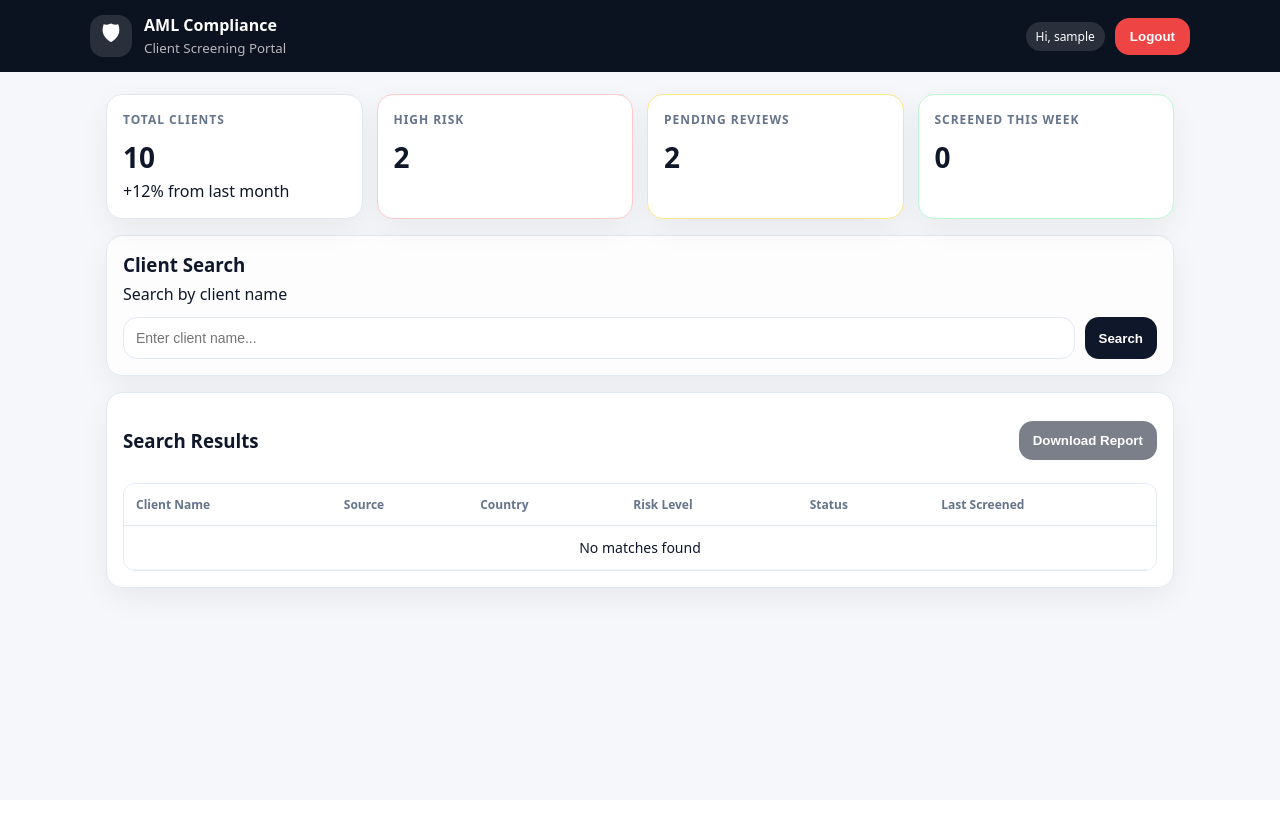
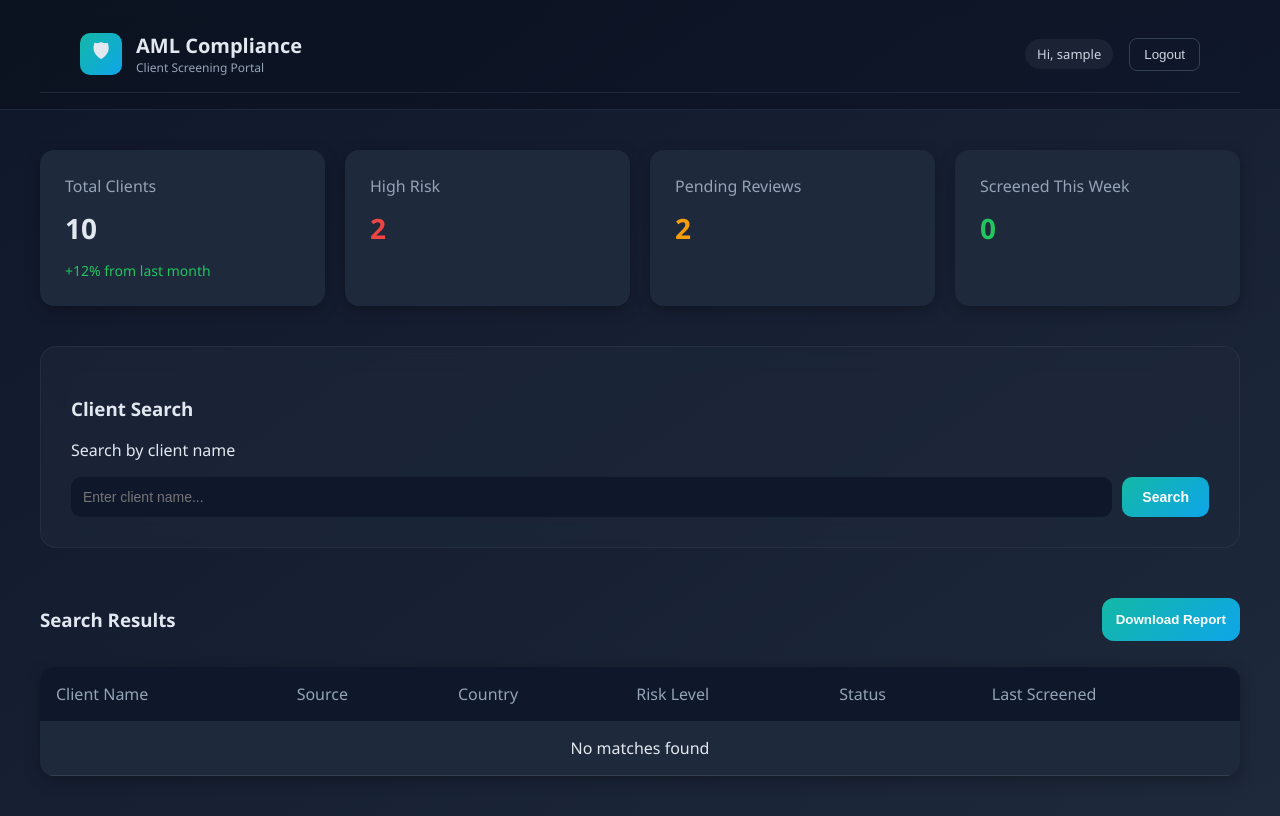
Before and after one commit to evantoh/aml-backend, a Django app: page / in a window 1280 px wide. Before the commit the page ends 607 px from the top, so only its background shows below. Run offline with Django 5.2, Linux system fonts and the light colour scheme; the visitor is signed in with stand-in values (Sample User, id 1); parts of the project's set-up code (start-up, migrations or seed data) failed here and were passed over.

Commit message:
fix css errors

```diff
--- a/sanctions/static/style.css
+++ b/sanctions/static/style.css
@@ -1,214 +1,369 @@
-:root{
-  --bg:#f6f7fb;
-  --card:#ffffff;
-  --text:#0f172a;
-  --muted:#64748b;
-  --border:#e2e8f0;
-  --shadow: 0 10px 30px rgba(2,6,23,0.06);
-  --radius: 16px;
+/* ================= GLOBAL ================= */
+
+body {
+  margin: 0;
+  font-family: "Segoe UI", sans-serif;
+  background: linear-gradient(145deg, #0f172a, #1e293b);
+  color: #e2e8f0;
 }
 
-*{ box-sizing:border-box; }
-body{
-  margin:0;
-  font-family: ui-sans-serif, system-ui, -apple-system, Segoe UI, Roboto, Arial;
-  background: var(--bg);
-  color: var(--text);
+.container {
+  padding: 40px;
+  max-width: 1300px;
+  margin: auto;
 }
 
-.topbar{
-  background:#0b1220;
-  color:#fff;
-  padding:14px 18px;
-}
-.topbar-inner{
-  max-width:1100px;
-  margin:0 auto;
-  display:flex;
-  align-items:center;
-  justify-content:space-between;
-  gap:16px;
-}
-.brand{
-  display:flex;
-  align-items:center;
-  gap:12px;
-}
-.logo-icon{
-  font-size:22px;
-  width:42px;
-  height:42px;
-  display:flex;
-  align-items:center;
-  justify-content:center;
-  background: rgba(255,255,255,0.12);
-  border-radius: 14px;
-}
-.topbar h2{ margin:0; font-size:16px; font-weight:800; }
-.topbar small{ color: rgba(255,255,255,0.7); }
+/* ================= NAVBAR ================= */
 
-.topbar-actions{
-  display:flex;
-  align-items:center;
-  gap:10px;
-}
-.user-pill{
-  padding:6px 10px;
-  border-radius:999px;
-  background: rgba(255,255,255,0.12);
-  font-size:12px;
+.topbar {
+  background: linear-gradient(145deg, #0b1220, #0f172a);
+  padding: 16px 40px;
+  border-bottom: 1px solid #1e293b;
 }
 
-.container{
-  max-width:1100px;
-  margin: 22px auto;
-  padding: 0 16px 40px;
+.topbar-inner {
+  max-width: 1300px;
+  margin: auto;
+  display: flex;
+  justify-content: space-between;
+  align-items: center;
 }
 
-.stats-grid{
-  display:grid;
-  grid-template-columns: repeat(4, minmax(0,1fr));
-  gap:14px;
-}
-@media (max-width: 900px){
-  .stats-grid{ grid-template-columns: repeat(2, minmax(0,1fr)); }
-}
-@media (max-width: 520px){
-  .stats-grid{ grid-template-columns: 1fr; }
+.logo {
+  display: flex;
+  align-items: center;
+  gap: 14px;
 }
 
-.card{
-  background: var(--card);
-  border: 1px solid var(--border);
-  border-radius: var(--radius);
-  padding: 16px;
-  box-shadow: var(--shadow);
-}
-.card h4{ margin:0; font-size:12px; color: var(--muted); text-transform:uppercase; letter-spacing:.08em;}
-.card h2{ margin:10px 0 4px; font-size:28px; }
-.muted{ color: var(--muted); font-size: 12px; }
-
-.card.danger{ border-color: #fecaca; }
-.card.warning{ border-color: #fde68a; }
-.card.success{ border-color: #bbf7d0; }
-
-.glass-panel{
-  margin-top:16px;
-  background: rgba(255,255,255,0.8);
-  border: 1px solid var(--border);
-  border-radius: var(--radius);
-  padding: 16px;
-  box-shadow: var(--shadow);
+.logo-icon {
+  width: 42px;
+  height: 42px;
+  background: linear-gradient(135deg, #14b8a6, #0ea5e9);
+  display: flex;
+  align-items: center;
+  justify-content: center;
+  border-radius: 10px;
+  font-size: 20px;
 }
 
-.search-section h3{ margin:0; }
-.search-section p{ margin:6px 0 12px; }
-
-.search-bar{
-  display:flex;
-  gap:10px;
-}
-.search-bar input{
-  flex:1;
-  padding:12px 12px;
-  border-radius: 14px;
-  border:1px solid var(--border);
-  outline:none;
-  font-size:14px;
-  background:#fff;
-}
-.search-bar input:focus{
-  border-color:#94a3b8;
-  box-shadow: 0 0 0 4px rgba(148,163,184,0.25);
+.logo h2 {
+  margin: 0;
+  font-size: 20px;
+  font-weight: 600;
 }
 
-.primary-btn{
-  background:#0f172a;
-  color:#fff;
-  border:none;
-  padding:12px 14px;
-  border-radius:14px;
-  cursor:pointer;
-  font-weight:700;
+.logo small {
+  display: block;
+  font-size: 12px;
+  color: #94a3b8;
 }
-.primary-btn:hover{ filter: brightness(0.95); }
-.primary-btn:disabled{ opacity:.55; cursor:not-allowed; }
 
-.btn{
-  padding:10px 14px;
-  border-radius:14px;
-  border:1px solid transparent;
-  font-weight:800;
-  cursor:pointer;
+.nav-right {
+  display: flex;
+  align-items: center;
+  gap: 16px;
 }
-.btn-danger{
-  background:#ef4444;
-  border-color:#ef4444;
-  color:#fff;
+
+.user-pill {
+  background: rgba(255,255,255,0.05);
+  padding: 6px 12px;
+  border-radius: 20px;
+  font-size: 13px;
+  color: #cbd5e1;
 }
-.btn-danger:hover{ filter: brightness(0.95); }
 
-.results-section{
-  margin-top:16px;
-  background: var(--card);
-  border: 1px solid var(--border);
-  border-radius: var(--radius);
+.logout-btn {
+  padding: 8px 14px;
+  border-radius: 8px;
+  border: 1px solid #334155;
+  background: transparent;
+  color: #cbd5e1;
+  cursor: pointer;
+  transition: 0.2s ease;
+}
+
+.logout-btn:hover {
+  background: #1e293b;
+}
+
+/* ================= STATS GRID ================= */
+
+.stats-grid {
+  display: grid;
+  grid-template-columns: repeat(4, 1fr);
+  gap: 20px;
+  margin-bottom: 40px;
+}
+
+.card {
+  background: #1e293b;
+  padding: 25px;
+  border-radius: 14px;
+  box-shadow: 0 4px 15px rgba(0,0,0,0.3);
+  transition: transform 0.2s ease;
+}
+
+.card:hover {
+  transform: translateY(-4px);
+}
+
+.card h4 {
+  margin: 0;
+  color: #94a3b8;
+  font-weight: 500;
+}
+
+.card h2 {
+  margin: 12px 0;
+  font-size: 28px;
+}
+
+.card.danger h2 { color: #ef4444; }
+.card.warning h2 { color: #f59e0b; }
+.card.success h2 { color: #22c55e; }
+
+.positive {
+  color: #22c55e;
+  font-size: 14px;
+}
+
+/* ================= SEARCH PANEL ================= */
+
+.glass-panel {
+  background: rgba(30, 41, 59, 0.6);
+  backdrop-filter: blur(12px);
+  padding: 30px;
+  border-radius: 16px;
+  margin-bottom: 40px;
+  border: 1px solid rgba(255,255,255,0.05);
+}
+
+.search-bar {
+  display: flex;
+  gap: 10px;
+  margin-top: 15px;
+}
+
+.search-bar input {
+  flex: 1;
+  padding: 12px;
+  border-radius: 10px;
+  border: none;
+  background: #0f172a;
+  color: white;
+  font-size: 14px;
+}
+
+.search-bar input:focus {
+  outline: 2px solid #14b8a6;
+}
+
+.search-bar button {
+  padding: 12px 20px;
+  border-radius: 10px;
+  border: none;
+  background: linear-gradient(135deg, #14b8a6, #0ea5e9);
+  color: white;
+  cursor: pointer;
+  font-weight: 600;
+  font-size: 14px;
+  transition: 0.2s ease;
+}
+
+.search-bar button:hover {
+  transform: translateY(-2px);
+}
+
+/* ================= RESULTS ================= */
+
+.results-section {
+  margin-top: 20px;
+}
+
+.results-header {
+  display: flex;
+  justify-content: space-between;
+  align-items: center;
+  margin-bottom: 16px;
+}
+
+.download-btn {
+  padding: 10px 18px;
+  border-radius: 10px;
+  font-size: 14px;
+  background: linear-gradient(135deg, #14b8a6, #0ea5e9);
+  border: none;
+  color: white;
+  cursor: pointer;
+  transition: 0.2s ease;
+}
+
+.download-btn:hover {
+  transform: translateY(-2px);
+}
+
+/* ================= TABLE ================= */
+
+.table-container {
+  background: #1e293b;
+  border-radius: 14px;
+  overflow: hidden;
+  box-shadow: 0 4px 15px rgba(0,0,0,0.3);
+}
+
+table {
+  width: 100%;
+  border-collapse: collapse;
+}
+
+th {
+  background: #0f172a;
+  color: #94a3b8;
+  text-align: left;
   padding: 16px;
-  box-shadow: var(--shadow);
+  font-weight: 500;
 }
-.results-header{
-  display:flex;
-  align-items:center;
-  justify-content:space-between;
-  gap:10px;
+
+td {
+  padding: 16px;
+  border-bottom: 1px solid #334155;
 }
-.table-container{
-  margin-top:12px;
-  overflow:auto;
+
+tr:hover {
+  background: rgba(255,255,255,0.03);
+}
+
+/* ================= BADGES ================= */
+
+.badge {
+  padding: 5px 12px;
+  border-radius: 20px;
+  font-size: 12px;
+  font-weight: 600;
+}
+
+.badge.gray {
+  background: #334155;
+  color: #cbd5e1;
+}
+
+.badge.green {
+  background: #064e3b;
+  color: #34d399;
+}
+
+.badge.red {
+  background: #7f1d1d;
+  color: #fca5a5;
+}
+
+/* ================= LOGIN PAGE ================= */
+
+.login-page {
+  height: 100vh;
+  display: flex;
+  align-items: center;
+  justify-content: center;
+  background: linear-gradient(-45deg, #0f172a, #1e293b, #0f172a, #0b1220);
+  background-size: 400% 400%;
+  animation: gradientShift 12s ease infinite;
+}
+
+@keyframes gradientShift {
+  0% { background-position: 0% 50%; }
+  50% { background-position: 100% 50%; }
+  100% { background-position: 0% 50%; }
+}
+
+.login-wrapper {
+  width: 100%;
+  max-width: 420px;
+  padding: 20px;
+}
+
+.login-card {
+  background: rgba(30, 41, 59, 0.85);
+  backdrop-filter: blur(18px);
+  border: 1px solid rgba(255,255,255,0.08);
+  padding: 50px 40px;
+  border-radius: 20px;
+  box-shadow: 0 30px 70px rgba(0,0,0,0.5);
+  text-align: center;
+}
+
+.login-card input {
+  width: 100%;
+  padding: 14px;
+  margin-bottom: 18px;
   border-radius: 12px;
-  border:1px solid var(--border);
+  border: 1px solid #334155;
+  background: #0f172a;
+  color: #fff;
 }
-table{
-  width:100%;
-  border-collapse:collapse;
-  background:#fff;
+
+.login-card input:focus {
+  outline: none;
+  border-color: #14b8a6;
+  box-shadow: 0 0 0 4px rgba(20,184,166,0.15);
 }
-thead th{
-  text-align:left;
-  font-size:12px;
-  color: var(--muted);
-  padding:12px;
-  border-bottom:1px solid var(--border);
+
+.primary-btn {
+  padding: 14px;
+  border-radius: 12px;
+  border: none;
+  background: linear-gradient(135deg, #14b8a6, #0ea5e9);
+  color: white;
+  font-weight: 600;
+  cursor: pointer;
+  transition: 0.2s ease;
 }
-tbody td{
-  padding:12px;
-  border-bottom:1px solid #f1f5f9;
-  font-size:14px;
+
+.primary-btn:hover {
+  transform: translateY(-2px);
+  box-shadow: 0 15px 35px rgba(14,165,233,0.35);
 }
-.center{ text-align:center; color: var(--muted); }
 
-.badge{
-  display:inline-flex;
-  align-items:center;
-  padding:4px 10px;
-  border-radius:999px;
-  font-size:12px;
-  font-weight:800;
-  border:1px solid;
+/* ================= RESPONSIVE ================= */
+
+@media (max-width: 1000px) {
+  .stats-grid {
+    grid-template-columns: repeat(2, 1fr);
+  }
 }
-.badge.gray{ color:#475569; background:#f1f5f9; border-color:#e2e8f0; }
-.badge.green{ color:#166534; background:#dcfce7; border-color:#bbf7d0; }
-.badge.amber{ color:#92400e; background:#fef3c7; border-color:#fde68a; }
-.badge.red{ color:#991b1b; background:#fee2e2; border-color:#fecaca; }
 
-.score{ color: var(--muted); font-size: 12px; margin-left: 6px; }
+@media (max-width: 600px) {
+  .stats-grid {
+    grid-template-columns: 1fr;
+  }
 
-.error-box{
-  margin-top:10px;
-  padding:10px 12px;
-  border-radius: 12px;
-  border:1px solid #fecaca;
-  background:#fee2e2;
-  color:#991b1b;
-  font-size: 13px;
+  .container {
+    padding: 20px;
+  }
 }
+
+.search-bar {
+  display: flex;
+  gap: 10px;
+  margin-top: 15px;
+}
+
+.search-bar input {
+  flex: 1;
+  padding: 12px;
+  border-radius: 10px;
+  border: none;
+  background: #0f172a;
+  color: white;
+  font-size: 14px;
+}
+
+.search-bar button {
+  padding: 12px 20px;
+  border-radius: 10px;
+  border: none;
+  background: linear-gradient(135deg, #14b8a6, #0ea5e9);
+  color: white;
+  cursor: pointer;
+  font-weight: 600;
+  font-size: 14px;
+}
--- a/sanctions/templates/dashboard.html
+++ b/sanctions/templates/dashboard.html
@@ -10,18 +10,26 @@
 <body>
 
   <header class="topbar">
-    <div class="topbar-inner">
-      <div class="brand">
-        <div class="logo-icon">🛡</div>
-        <div>
-          <h2>AML Compliance</h2> <small>Client Screening Portal</small>
-        </div>
-      </div>
-      <div class="topbar-actions"> <span class="user-pill">Hi, {{ request.user.username }}</span>
-        <form method="post" action="{% url 'logout' %}"> {% csrf_token %} <button type="submit"
-            class="btn btn-danger">Logout</button> </form>
+<div class="topbar">
+  <div class="topbar-inner">
+    <div class="logo">
+      <div class="logo-icon">🛡</div>
+      <div>
+        <h2>AML Compliance</h2>
+        <small>Client Screening Portal</small>
       </div>
     </div>
+
+    <div class="nav-right">
+      <div class="user-pill">Hi, {{ user.username }}</div>
+  <form method="post" action="{% url 'logout' %}" style="display:inline;">
+      {% csrf_token %}
+      <button type="submit" class="logout-btn">
+          Logout
+      </button>
+  </form>    </div>
+  </div>
+</div>
   </header>
 
   <main class="container">
```
Also changed, not shown: sanctions/services/static/style.css (deleted, +0 -43 lines), sanctions/templates/login.html (+35 -13 lines).
